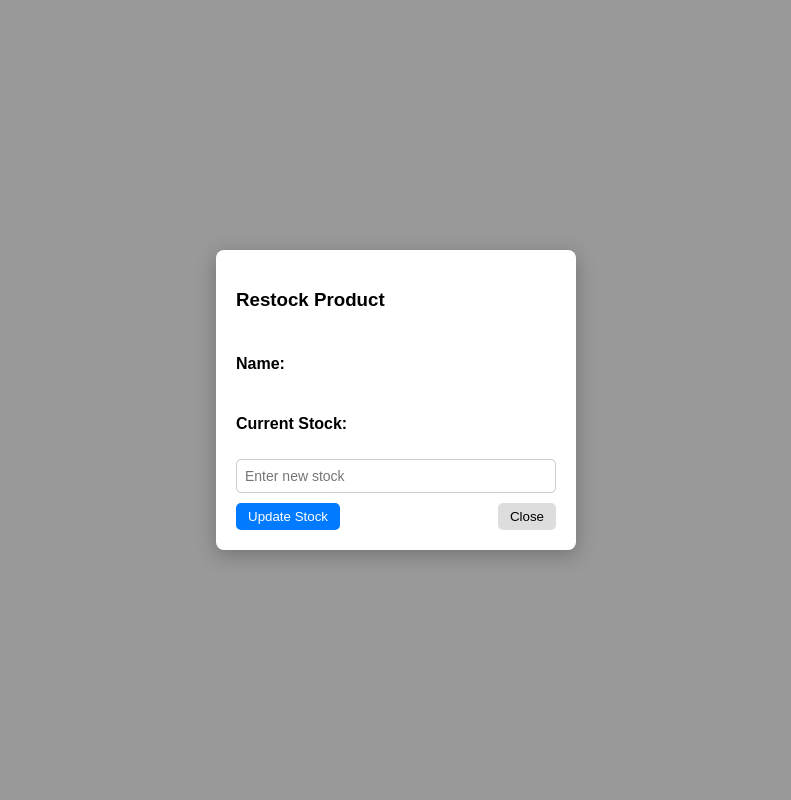
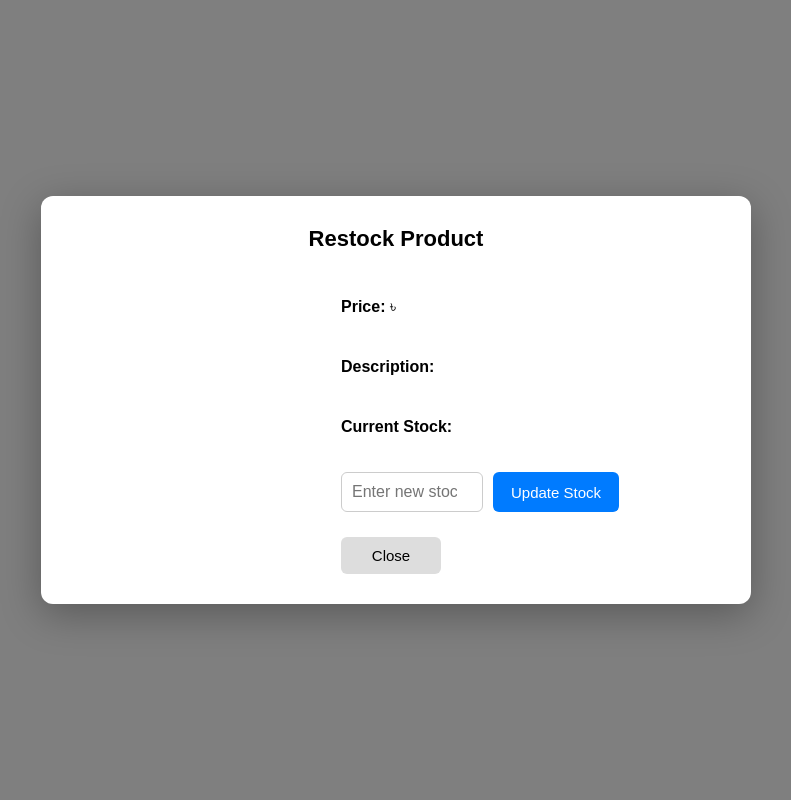
Before and after one commit to SadiaReza21/327_Project, a FastAPI app: page /restock-product/1 in a window 1280 px wide. Shown: the whole page, without its empty margins (244-1035 px from the left). Run offline with FastAPI, Linux system fonts and the light colour scheme.

Commit message:
modified inventory and archive sync functions and updated product restock page

```diff
--- a/frontend/home_page.html
+++ b/frontend/home_page.html
@@ -9,7 +9,7 @@
       rel="stylesheet"
       href="https://cdnjs.cloudflare.com/ajax/libs/font-awesome/6.4.0/css/all.min.css"
     />
-    <link rel="stylesheet" href="static/home_page.css" />
+    <link rel="stylesheet" href="/static/home_page.css" />
   </head>
 
   <body>
--- a/frontend/product_restock.html
+++ b/frontend/product_restock.html
@@ -3,35 +3,51 @@
   <head>
     <meta charset="UTF-8" />
     <title>Restock Product</title>
-    <link rel="stylesheet" href="static/product_restock.css" />
+    <link rel="stylesheet" href="/static/product_restock.css" />
   </head>
+
   <body>
+    <div id="modal" class="modal">
       <div class="modal-card">
-      <h3>Restock Product</h3>
+        <h2 class="modal-title">Restock Product</h2>
 
-      <p><strong>Name:</strong> {{ product['name'] }}</p>
+        <div class="restock-container">
+          <!-- Product Image -->
+          <div class="product-image">
+            <img src="{{ product.image_url }}" alt="{{ product.name }}" />
+          </div>
+
+          <!-- Product Info -->
+          <div class="product-info">
+            <h3>{{ product.name }}</h3>
+            <p><strong>Price:</strong> ৳{{ product.price }}</p>
+            <p><strong>Description:</strong> {{ product.description }}</p>
             <p>
               <strong>Current Stock:</strong>
-        <span id="stock">{{ product['stock'] }}</span>
+              <span id="stock">{{ product.stock }}</span>
             </p>
 
+            <!-- Update Stock Input -->
+            <div class="update-stock">
               <input
                 type="number"
                 id="new-stock"
                 placeholder="Enter new stock"
                 min="0"
               />
+              <button class="add" id="update-btn">Update Stock</button>
+            </div>
 
-      <div class="btn-row">
-        <button class="add" id="update-btn">Update Stock</button>
             <button class="close" id="close-btn">Close</button>
+          </div>
+        </div>
       </div>
     </div>
 
     <script>
+      const modal = document.getElementById("modal");
       const stockSpan = document.getElementById("stock");
       const newStockInput = document.getElementById("new-stock");
-
       const productId = "{{ product['product_id'] }}";
 
       document.getElementById("update-btn").onclick = async () => {
@@ -61,14 +77,16 @@
           stockSpan.innerText = updatedProduct.stock;
 
           alert("Stock updated successfully");
-          window.close();
+
+          newStockInput.value = "";
         } catch (err) {
           alert("Error updating stock: " + err.message);
         }
       };
 
       document.getElementById("close-btn").onclick = () => {
-        window.close();
+        modal.style.display = "none";
+        if (history.length > 1) history.back();
       };
     </script>
   </body>
--- a/frontend/static/product_restock.css
+++ b/frontend/static/product_restock.css
@@ -1,7 +1,7 @@
 body {
   margin: 0;
   padding: 0;
-  background: rgba(0,0,0,0.4);
+  background: rgba(0,0,0,0.5);
   display: flex;
   justify-content: center;
   align-items: center;
@@ -9,41 +9,86 @@
   font-family: Arial, sans-serif;
 }
 
+.modal {
+  display: flex;
+  justify-content: center;
+  align-items: center;
+  width: 100%;
+}
+
 .modal-card {
   background: white;
-  padding: 20px;
-  border-radius: 8px;
-  width: 320px;
+  padding: 30px;
+  width: 650px;
+  border-radius: 12px;
+  box-shadow: 0 10px 40px rgba(0,0,0,0.3);
+  display: flex;
+  flex-direction: column;
+  gap: 20px;
+}
+
+.modal-title {
+  text-align: center;
+  margin: 0;
+  font-size: 22px;
+}
+
+.restock-container {
+  display: flex;
+  justify-content: space-between;
+  align-items: flex-start;
+  width: 100%;
+  gap: 20px;
+}
+
+
+.product-image {
+  flex: 0 0 250px;
+}
+
+.product-info {
+  flex: 1;
   display: flex;
   flex-direction: column;
   gap: 10px;
-  box-shadow: 0 5px 20px rgba(0,0,0,0.25);
 }
 
-input {
-  padding: 8px;
-  font-size: 14px;
-  border: 1px solid #ccc;
-  border-radius: 5px;
+.product-info h3 {
+  margin: 0;
+  font-size: 20px;
 }
 
-.btn-row {
+.update-stock {
   display: flex;
-  justify-content: space-between;
+  gap: 10px;
+  margin-top: 10px;
 }
 
-button {
-  padding: 6px 12px;
-  border: none;
-  border-radius: 5px;
-  cursor: pointer;
+.update-stock input {
+  padding: 10px;
+  font-size: 16px;
+  border-radius: 6px;
+  border: 1px solid #ccc;
+  width: 120px;
 }
 
-button.add {
+.update-stock button {
+  padding: 10px 18px;
   background: #007bff;
   color: white;
+  border: none;
+  border-radius: 6px;
+  cursor: pointer;
+  font-size: 15px;
 }
 
-button.close {
-  background: #ddd;
+.close {
+  margin-top: 15px;
+  padding: 10px 18px;
+  background: #dddddd;
+  border: none;
+  border-radius: 6px;
+  cursor: pointer;
+  font-size: 15px;
+  width: 100px;
 }
--- a/main.py
+++ b/main.py
@@ -1,8 +1,12 @@
 import threading
+import time
 from fastapi import FastAPI, Depends
 from fastapi.middleware.cors import CORSMiddleware
 from fastapi.staticfiles import StaticFiles
-from controllers.inventory_controller import background_inventory_loop
+from controllers.archived_controller import sync_archive
+from controllers.inventory_controller import sync_inventory
+from controllers.product_controller import check_product_status
+from db.database import SessionLocal
 from views.product_routers import router as product_router
 from views.category_routers import router as category_router
 from views.inventory_routers import router as inventory_router
@@ -37,10 +41,23 @@
 def read_root():
     return {"message": "Welcome to Bazar Kori API"}
 
+def background_sync_loop():
+    """Runs checker, inventory sync, and archive sync every 5 seconds."""
+    while True:
+        db = SessionLocal()
+        try:
+            check_product_status(db)
+            sync_inventory(db)
+            sync_archive(db)
+        finally:
+            db.close()
+
+        time.sleep(5)
+
 
 @app.on_event("startup")
 def start_background_task():
-    thread = threading.Thread(target=background_inventory_loop, daemon=True)
+    thread = threading.Thread(target=background_sync_loop, daemon=True)
     thread.start()
 
 
```
Also changed, not shown: controllers/archived_controller.py (+32 -0 lines), controllers/inventory_controller.py (+11 -35 lines), controllers/product_controller.py (+20 -0 lines), frontend/add_category.html (+5 -8 lines). Lines whose indentation alone changed are shown as unchanged.
